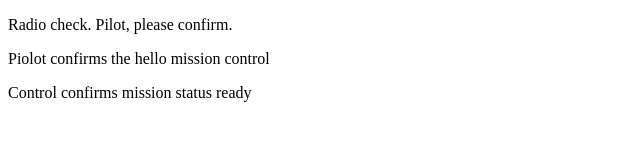
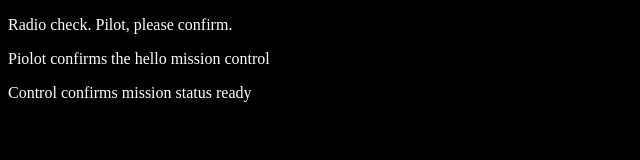
Before and after one commit to CassZ25/communication-log, a plain HTML site: page index.html in a window 1280 px wide. Shown: the whole page, without its empty margins (0-640 px from the left). Drawn offline with Linux system fonts and the light colour scheme.

Commit message:
This is the commit in the branch

```diff
--- a/index.html
+++ b/index.html
@@ -1,5 +1,8 @@
 <!DOCTYPE html>
 <html>
+   <head>
+      <link rel="stylesheet" type="text/css" href="styles.css">
+   </head>
    <body>
       <p>Radio check. Pilot, please confirm.</p>
       <p>Piolot confirms the hello mission control</p>
--- /dev/null
+++ b/styles.css
@@ -0,0 +1,4 @@
+body {
+    color: white;
+    background-color: black;
+ }
```
